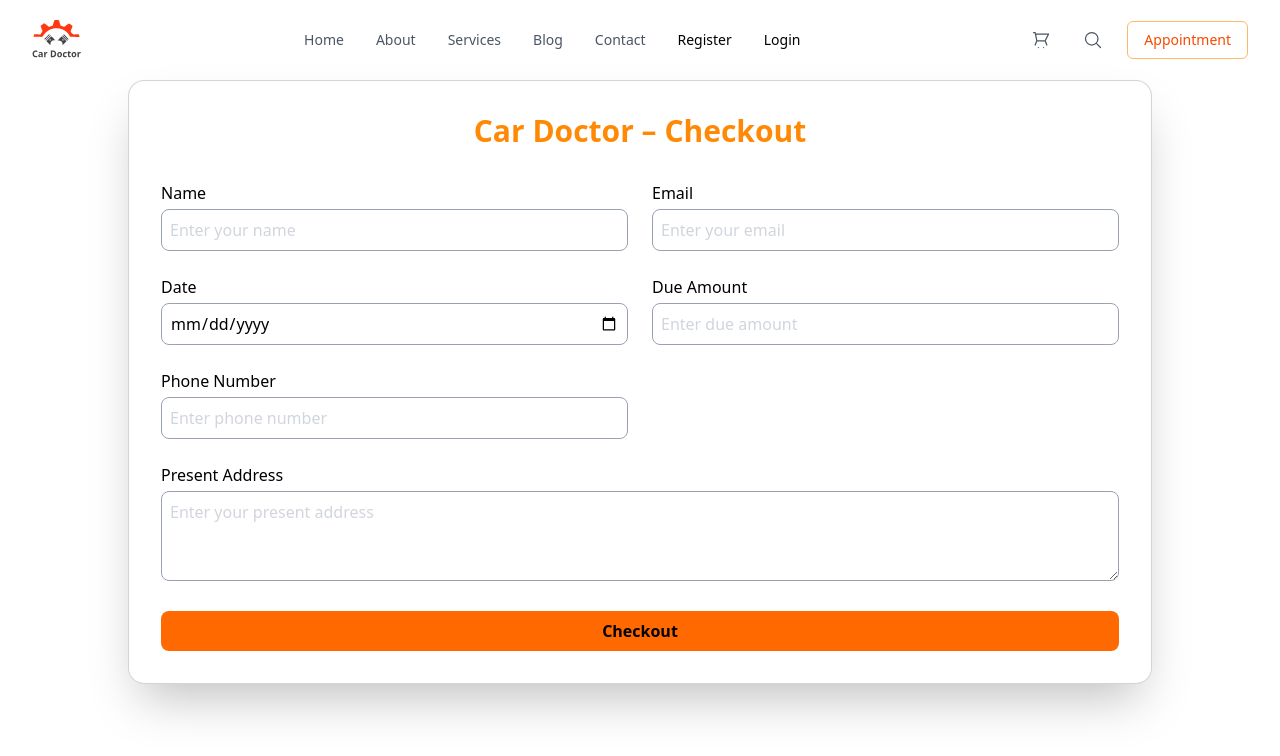
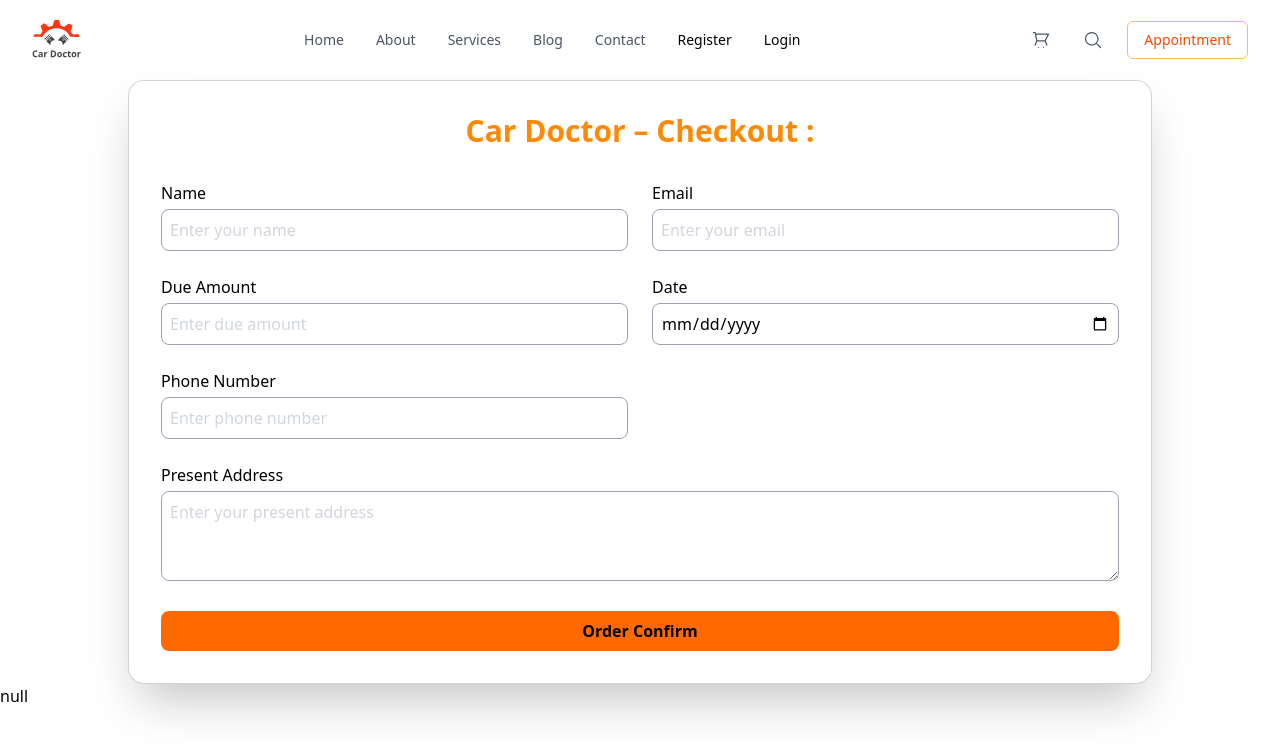
Before and after one commit to najmul19/car-doctor, a Next.js app: page /checkout/1 in a window 1280 px wide. Shown: the top 756 px of the page. Built offline with nearby package versions, Linux system fonts and the light colour scheme; no server answers; the database is empty.

Commit message:
poost booking data

```diff
--- /dev/null
+++ b/src/app/api/service/route.js
@@ -0,0 +1,11 @@
+import dbConnect, { collectionNamesObj } from "@/lib/dbConnect";
+import { NextResponse } from "next/server";
+
+export const POST = async (req) => {
+  const body = await req.json();
+  //   console.log(body);
+  const bookingCollection = dbConnect(collectionNamesObj.bookingCollection);
+  const result = bookingCollection.insertOne(body);
+
+  return NextResponse.json(result);
+};
--- a/src/app/checkout/[id]/page.jsx
+++ b/src/app/checkout/[id]/page.jsx
@@ -7,8 +7,8 @@
   const data = await res.json();
   return (
     <div>
-      {/* {JSON.stringify(data)} */}
-      <CheckoutForm />
+      <CheckoutForm data={data}  />
+      {JSON.stringify(data)}
     </div>
   );
 };
--- a/src/componets/CheckoutForm.jsx
+++ b/src/componets/CheckoutForm.jsx
@@ -1,10 +1,12 @@
 "use client";
 
+import { useSession } from "next-auth/react";
 import React from "react";
 import toast from "react-hot-toast";
 
-const CheckoutForm = () => {
-  const handleSubmit = (e) => {
+const CheckoutForm = ({ data }) => {
+  const { data: session } = useSession();
+  const handleSubmit = async (e) => {
     e.preventDefault();
     const form = e.target;
 
@@ -15,17 +17,36 @@
     const phone = form.phone.value;
     const address = form.address.value;
 
-    const checkoutData = { name, email, date, dueAmount, phone, address };
+    const checkoutPayload = {
+      customerName: name,
+      email,
+      date,
+      // dueAmount,
+      phone,
+      address,
 
-    console.log("Checkout Data:", checkoutData);
-    toast.success("Form submitted! Check console for data.");
-    form.reset();
+      // extra info
+
+      service_id: data._id,
+      service_name: data.title,
+      service_image: data.img,
+      service_price: dueAmount,
+    };
+
+    const res = await fetch("http://localhost:3000/api/service", {
+      method: "POST",
+      body: JSON.stringify(checkoutPayload),
+    });
+    const postedResponse = await res.json();
+    // console.log("postedResponse : ", postedResponse);
+    toast.success("Form submitted");
+    // form.reset();
   };
 
   return (
     <div className=" text-black relative bg-white/10 backdrop-blur-lg border border-gray-500/30 shadow-2xl rounded-2xl p-8 w-full max-w-5xl  mx-auto">
       <h2 className="text-3xl font-bold text-center mb-8 text-orange-400">
-        Car Doctor – Checkout
+        Car Doctor – Checkout : {data?.title}
       </h2>
 
       {/* 2-column responsive form */}
@@ -37,6 +58,7 @@
         <div>
           <label className="block font-medium mb-1">Name</label>
           <input
+            defaultValue={session?.user?.name}
             type="text"
             name="name"
             placeholder="Enter your name"
@@ -49,9 +71,24 @@
         <div>
           <label className="block font-medium mb-1">Email</label>
           <input
+            defaultValue={session?.user?.email}
             type="email"
             name="email"
             placeholder="Enter your email"
+            className="w-full bg-transparent border border-gray-400 rounded-lg p-2 focus:ring-2 focus:ring-orange-500 outline-none placeholder-gray-300 "
+            required
+          />
+        </div>
+
+        {/* Due Amount */}
+        <div>
+          <label className="block font-medium mb-1">Due Amount</label>
+          <input
+            type="number"
+            readOnly
+            defaultValue={data?.price}
+            name="dueAmount"
+            placeholder="Enter due amount"
             className="w-full bg-transparent border border-gray-400 rounded-lg p-2 focus:ring-2 focus:ring-orange-500 outline-none placeholder-gray-300 "
             required
           />
@@ -67,19 +104,6 @@
             required
           />
         </div>
-
-        {/* Due Amount */}
-        <div>
-          <label className="block font-medium mb-1">Due Amount</label>
-          <input
-            type="number"
-            name="dueAmount"
-            placeholder="Enter due amount"
-            className="w-full bg-transparent border border-gray-400 rounded-lg p-2 focus:ring-2 focus:ring-orange-500 outline-none placeholder-gray-300 "
-            required
-          />
-        </div>
-
         {/* Phone Number */}
         <div>
           <label className="block font-medium mb-1">Phone Number</label>
@@ -110,7 +134,7 @@
             type="submit"
             className="w-full bg-orange-500  font-semibold py-2 rounded-lg hover:bg-orange-600 hover:shadow-orange-400/50 hover:shadow-lg transition"
           >
-            Checkout
+            Order Confirm
           </button>
         </div>
       </form>
--- a/src/lib/dbConnect.js
+++ b/src/lib/dbConnect.js
@@ -2,6 +2,7 @@
 export const collectionNamesObj = {
   servicesCollection: "test-services",
   userCollection: "test-user",
+  bookingCollection: "test-booking",
 };
 export default function dbConnect(collectionName) {
   const uri = process.env.MONGODB_URI;
```
Also changed, not shown: src/app/api/service/[id]/route.js (line endings or trailing spaces).
